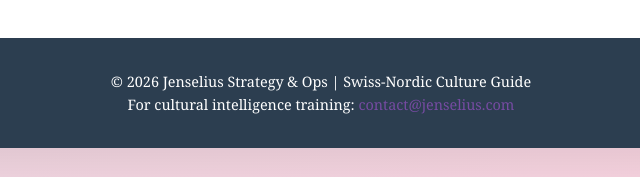
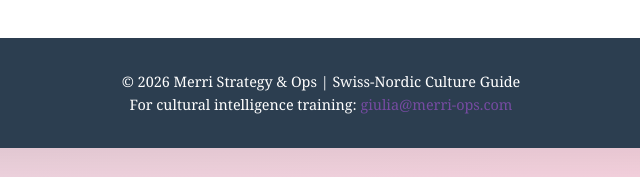
Before and after one commit to Jenselius/merri-ops, a plain HTML site: page resources/swiss-nordic-culture-guide.html in a window 1280 px wide. Shown: the part 7703-7880 px from the top of the page, 319-959 px from the left. Drawn offline with Linux system fonts and the light colour scheme.

Commit message:
Update swiss-nordic-culture-guide.html
Rebranding Jenselius Strategy & Ops to Merri Strategy & Ops. New e-mail address: from contact@jenselius.com giulia@merri-ops.com

```diff
--- a/resources/swiss-nordic-culture-guide.html
+++ b/resources/swiss-nordic-culture-guide.html
@@ -3,7 +3,7 @@
 <head>
     <meta charset="UTF-8">
     <meta name="viewport" content="width=device-width, initial-scale=1.0">
-    <title>Swiss-Nordic Culture Guide | Jenselius Strategy & Ops</title>
+    <title>Swiss-Nordic Culture Guide | Merri Strategy & Ops</title>
     <style>
         * {
             margin: 0;
@@ -696,8 +696,8 @@
         </div>
 
         <div class="footer">
-            <p>© 2026 Jenselius Strategy & Ops | Swiss-Nordic Culture Guide</p>
-            <p>For cultural intelligence training: <a href="mailto:contact@jenselius.com">contact@jenselius.com</a></p>
+            <p>© 2026 Merri Strategy & Ops | Swiss-Nordic Culture Guide</p>
+            <p>For cultural intelligence training: <a href="mailto:giulia@merri-ops.com">giulia@merri-ops.com</a></p>
         </div>
     </div>
 </body>
```
